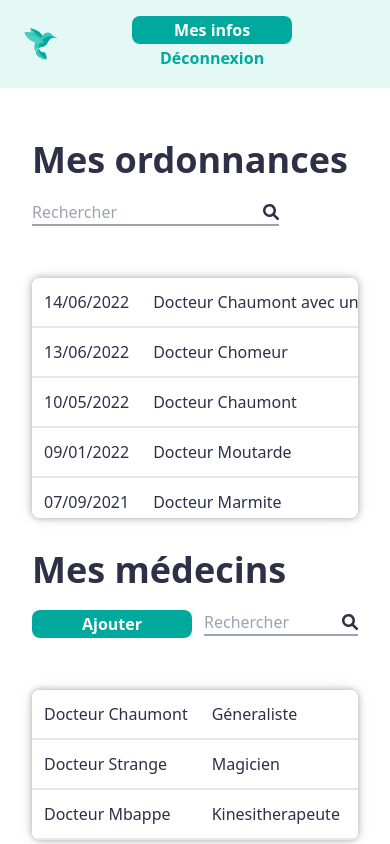
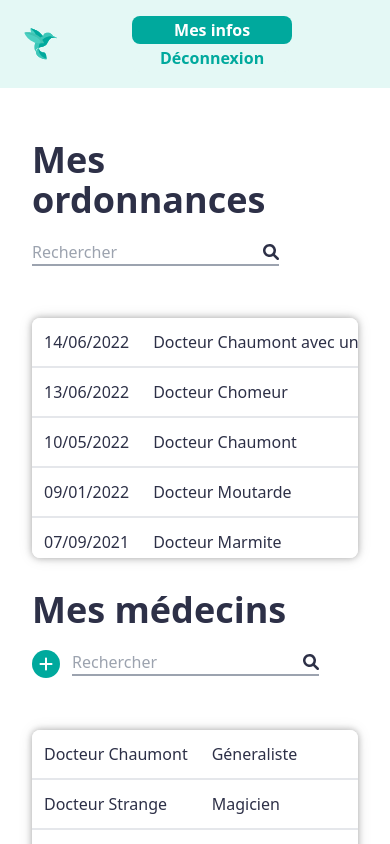
Before and after one commit to AurelDP/OrdOnline, a Vue app in the folder client/: page /patientSpace in a window 390 px wide. Shown: the top 844 px of the page. Built offline with nearby package versions, Linux system fonts and the light colour scheme.

Commit message:
[Add] Icon buttons for md devices

```diff
--- a/client/package.json
+++ b/client/package.json
@@ -7,6 +7,12 @@
     "build": "vue-cli-service build"
   },
   "dependencies": {
+    "@fortawesome/fontawesome-free": "^6.1.1",
+    "@fortawesome/fontawesome-svg-core": "^6.1.1",
+    "@fortawesome/free-brands-svg-icons": "^6.1.1",
+    "@fortawesome/free-regular-svg-icons": "^6.1.1",
+    "@fortawesome/free-solid-svg-icons": "^6.1.1",
+    "@fortawesome/vue-fontawesome": "^3.0.1",
     "autoprefixer": "^10.4.7",
     "postcss": "^8.4.14",
     "vue": "^3.2.13",
--- /dev/null
+++ b/client/src/components/globalComponents/ButtonIcon.vue
@@ -0,0 +1,19 @@
+<template>
+  <router-link :to=src class="transition ord-button-icon">
+    <font-awesome-icon :icon="icon"/>
+  </router-link>
+</template>
+
+<script>
+export default {
+  name: "ButtonIcon",
+  props: {
+    icon: String,
+    src: String
+  }
+}
+</script>
+
+<style scoped>
+
+</style>
--- a/client/src/components/globalComponents/Table/Table.vue
+++ b/client/src/components/globalComponents/Table/Table.vue
@@ -1,12 +1,13 @@
 <template>
   <div>
     <div class="flex flex-wrap py-3 justify-between items-center">
-      <span :class=classTitle>
+      <span :class=classTitle class="mr-3">
         {{ title }}
       </span>
       <div v-if="btn === true || research === true" class="flex flex-row my-5">
         <span v-if="btn === true">
-          <Button class="ord-button ord-button-green hover:ord-button-green-hover mr-3" text="Ajouter" :src=src />
+          <Button class="ord-button-green hover:ord-button-green-hover mr-3 md:flex hidden" text="Ajouter" :src=src />
+          <ButtonIcon class="ord-button-green hover:ord-button-green-hover mr-3 md:hidden flex" :icon="'fa-plus'" :src=src />
         </span>
         <span v-if="research === true">
           <div class="flex flex-row border-b-2 border-gray-400 focus-within:border-ord-green-100">
@@ -80,6 +81,7 @@
 <script>
 
 import Button from "@/components/globalComponents/Button";
+import ButtonIcon from "@/components/globalComponents/ButtonIcon";
 import TableRow from "@/components/globalComponents/Table/TableRow";
 
 export default {
@@ -87,6 +89,7 @@ export default {
   components: {
     Button,
     TableRow,
+    ButtonIcon
   },
 
   props: {
--- a/client/src/index.css
+++ b/client/src/index.css
@@ -5,6 +5,10 @@
 @layer base {
     .ord-button {
         @apply rounded-lg h-7 w-40 flex items-center justify-center font-semibold;
+    }
+
+    .ord-button-icon {
+        @apply rounded-full h-7 w-7 flex items-center justify-center;
     }
 
     .ord-button-green {
--- a/client/src/main.js
+++ b/client/src/main.js
@@ -2,5 +2,10 @@ import { createApp } from 'vue'
 import App from './App.vue'
 import router from './router'
 import './index.css'
+import { library } from '@fortawesome/fontawesome-svg-core'
+import { FontAwesomeIcon } from '@fortawesome/vue-fontawesome'
+import { faPlus } from '@fortawesome/free-solid-svg-icons'
 
-createApp(App).use(router).mount('#app')
+library.add(faPlus)
+
+createApp(App).use(router).component('font-awesome-icon', FontAwesomeIcon).mount('#app')
```
Also changed, not shown: 1 other file (tests, documents, lock files or other folders).
